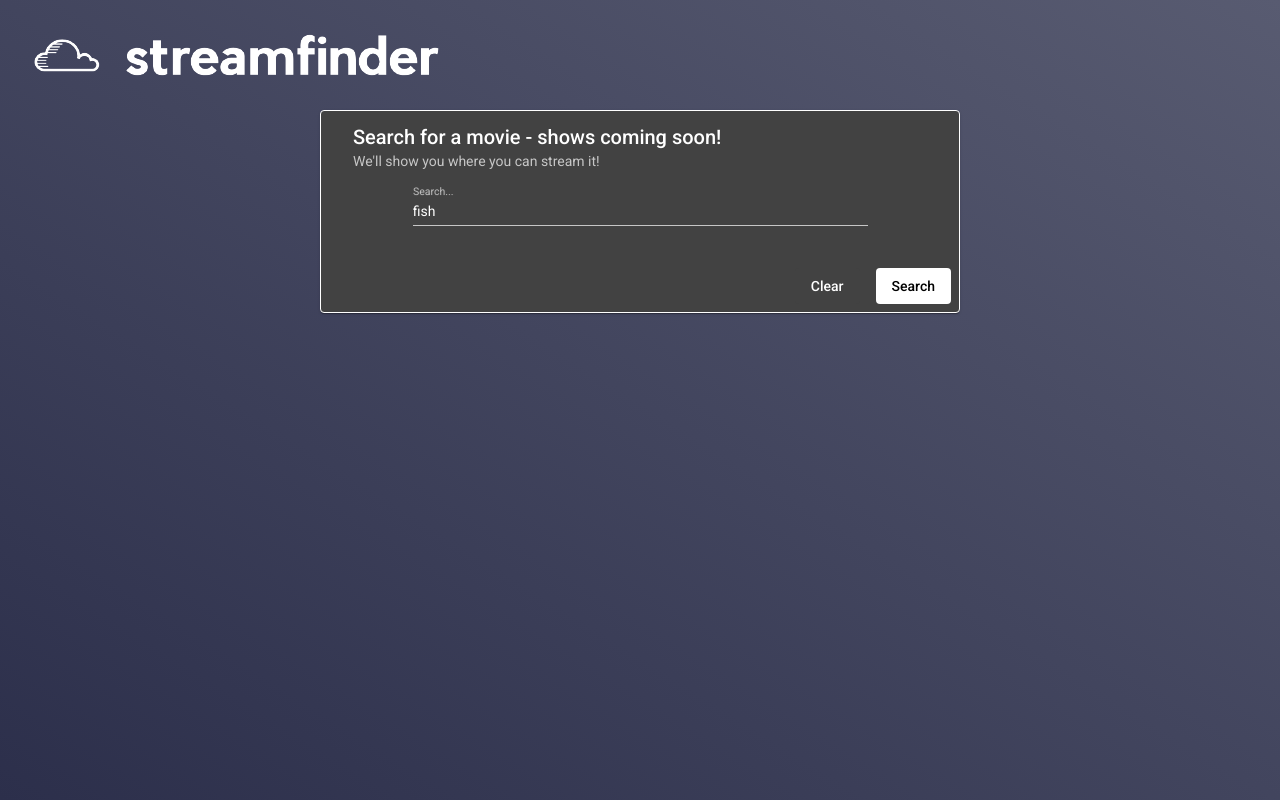
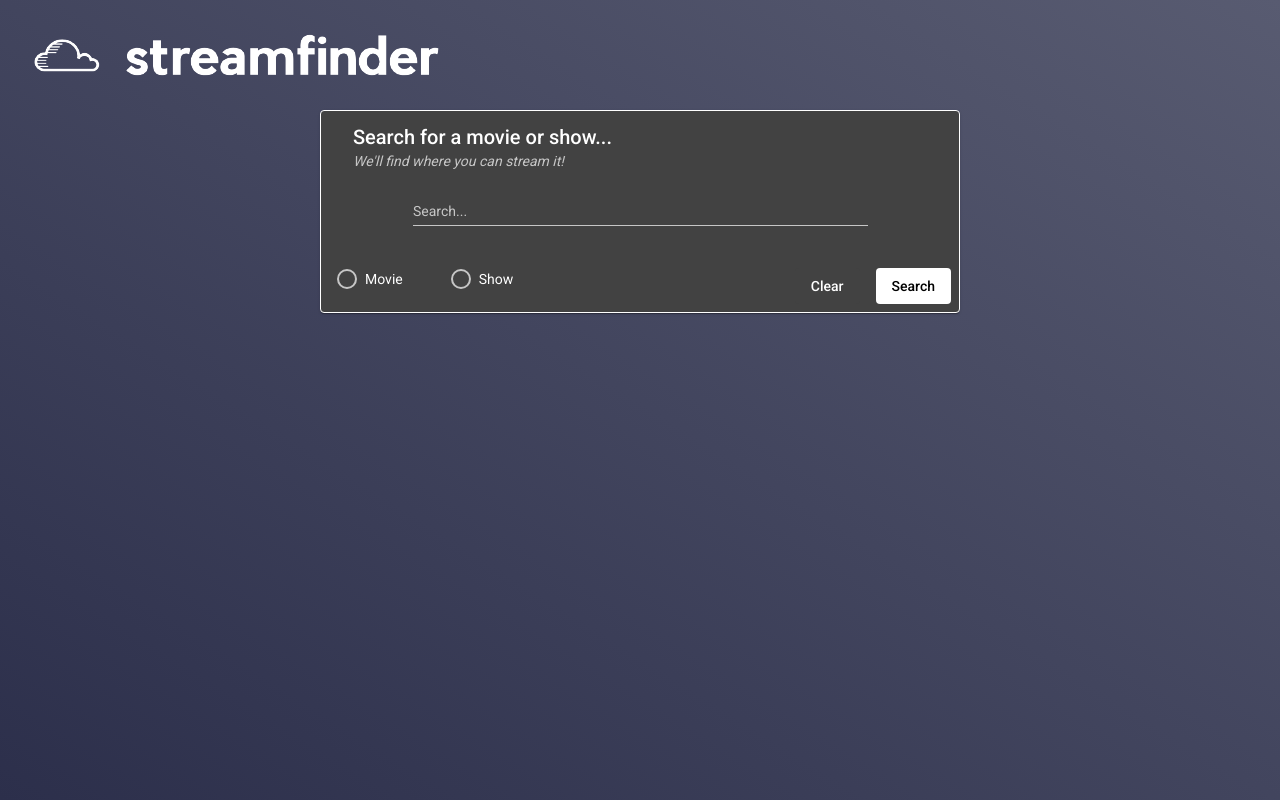
Before and after one commit to Fawlty22/StreamFinder, an Angular app in the folder streamfinder/: page / in a window 1280 px wide. Built offline with nearby package versions, Linux system fonts and the light colour scheme.

Commit message:
added show search

```diff
--- a/streamfinder/src/app/app.module.ts
+++ b/streamfinder/src/app/app.module.ts
@@ -16,6 +16,8 @@ import {MatIconModule} from "@angular/material/icon";
 import { SearchResultComponent } from './components/search-result/search-result.component';
 import { ReactiveFormsModule, FormsModule } from '@angular/forms';
 import { OverviewComponent } from './components/overview/overview.component';
+import {MatCheckboxModule} from '@angular/material/checkbox';
+import {MatRadioModule} from '@angular/material/radio';
 @NgModule({
   declarations: [
     AppComponent,
@@ -36,7 +38,9 @@ import { OverviewComponent } from './components/overview/overview.component';
     MatButtonModule,
     MatIconModule,
     ReactiveFormsModule,
-    FormsModule
+    MatCheckboxModule,
+    FormsModule,
+    MatRadioModule
   ],
   providers: [],
   bootstrap: [AppComponent]
--- a/streamfinder/src/app/components/main-search/main-search.component.html
+++ b/streamfinder/src/app/components/main-search/main-search.component.html
@@ -2,14 +2,14 @@
 
 <mat-card id="search-card">
   <mat-card-header>
-    <mat-card-title>Search for a movie - shows coming soon!</mat-card-title>
+    <mat-card-title>Search for a movie or show...</mat-card-title>
     <mat-card-subtitle
-      >We'll show you where you can stream it!</mat-card-subtitle
+      ><i>We'll find where you can stream it!</i></mat-card-subtitle
     >
   </mat-card-header>
   <mat-card-content>
     <form [formGroup]="form">
-      <mat-form-field color="accent" >
+      <mat-form-field color="accent">
         <mat-label>Search...</mat-label>
         <input
           matInput
@@ -18,9 +18,14 @@
           placeholder="Type your search here"
         />
       </mat-form-field>
+
     </form>
   </mat-card-content>
-  <mat-card-actions align="end">
+  <mat-card-actions align="end" [formGroup]="form">
+    <mat-radio-group class="absolute left-4" formControlName="type" aria-label="Select an option">
+      <mat-radio-button value="movie">Movie</mat-radio-button>
+      <mat-radio-button value="show">Show</mat-radio-button>
+    </mat-radio-group>
     <button mat-flat-button (click)="clear()">Clear</button>
     <button mat-flat-button class="white-btn" (click)="search()">Search</button>
   </mat-card-actions>
--- a/streamfinder/src/app/components/main-search/main-search.component.scss
+++ b/streamfinder/src/app/components/main-search/main-search.component.scss
@@ -17,3 +17,7 @@ button:not(:last-child){
  app-search-result {
   @apply w-2/5;
  }
+
+ mat-radio-button:not(:first-of-type) {
+  margin-left: 3rem;
+ }
--- a/streamfinder/src/app/components/main-search/main-search.component.ts
+++ b/streamfinder/src/app/components/main-search/main-search.component.ts
@@ -14,7 +14,8 @@ export class MainSearchComponent implements OnInit {
   form: FormGroup;
   constructor(private searchService: SearchService, private fb: FormBuilder) {
     this.form = fb.group({
-      search: ['fish']
+      search: [''],
+      type: ['']
     })
   }
 
@@ -24,7 +25,7 @@ export class MainSearchComponent implements OnInit {
   search(){
     this.loading = true;
     this.searched = true;
-    this.searchService.movieSearch(this.form.get('search')?.value).subscribe(response => {
+    this.searchService.search(this.form.get('search')?.value, this.form.get('type')?.value).subscribe(response => {
 
       this.results = response.results;
       this.results.forEach((each: any) => {
--- a/streamfinder/src/app/services/search.service.ts
+++ b/streamfinder/src/app/services/search.service.ts
@@ -7,7 +7,8 @@ import {environment} from "../../environments/environment";
   providedIn: 'root'
 })
 export class SearchService {
-  baseUrl = 'https://api.themoviedb.org/3/search/movie?query='
+  baseMovieUrl = 'https://api.themoviedb.org/3/search/movie?query='
+  baseShowUrl = 'https://api.themoviedb.org/3/search/tv?query='
   movieFullDetailsUrl = 'https://api.themoviedb.org/3/movie';
   appendProvidersQuery = 'append_to_response=watch%2Fproviders&language=en-US'
   apiKey = environment.apiKey
@@ -15,8 +16,12 @@ export class SearchService {
 
   constructor(private http: HttpClient) {}
 
-  movieSearch(name: string): Observable<any> {
-    return this.http.get(`${this.baseUrl}${name}&api_key=${this.apiKey}` )
+  search(name: string, type: string): Observable<any> {
+    if (type === 'movie') {
+      return this.http.get(`${this.baseMovieUrl}${name}&api_key=${this.apiKey}`)
+    } else {
+      return this.http.get(`${this.baseShowUrl}${name}&api_key=${this.apiKey}`)
+    }
   }
 
   findOneMovie(id: number, providersBool: boolean = true): Observable<any> {
```
